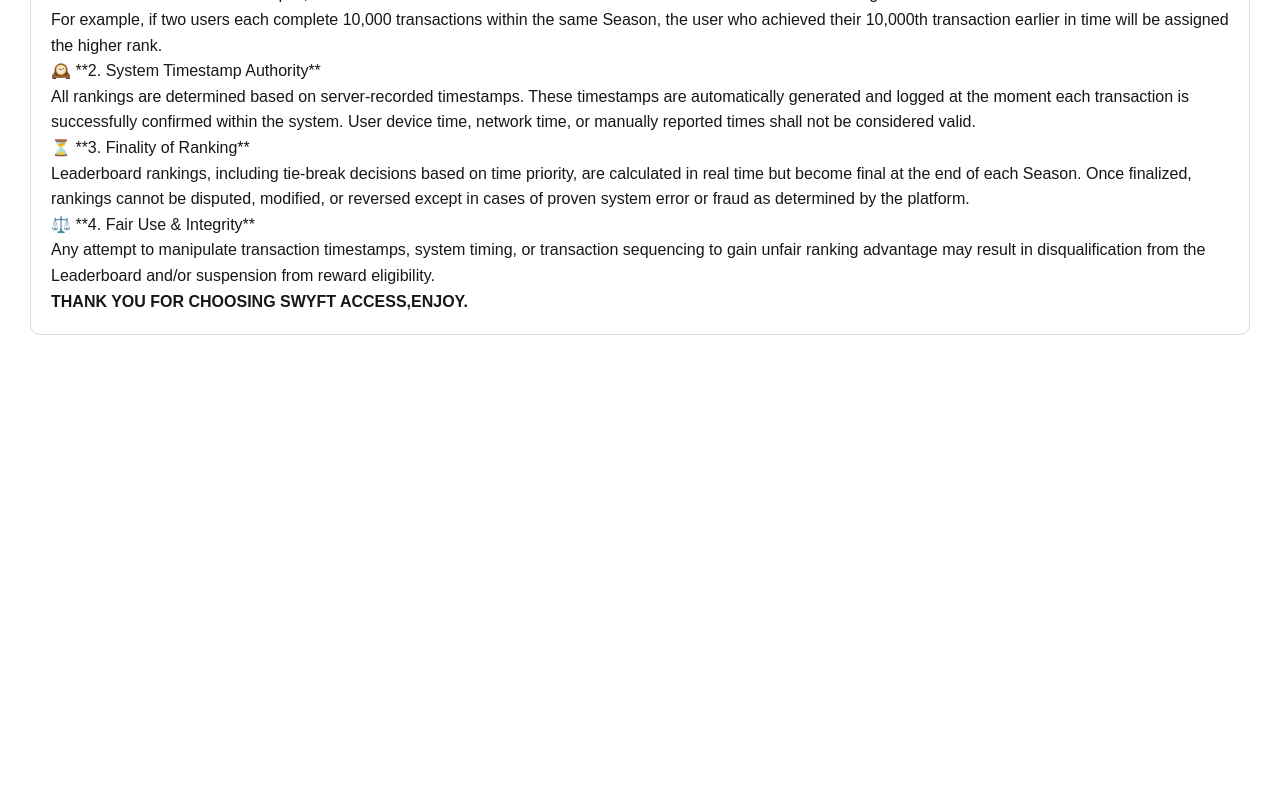
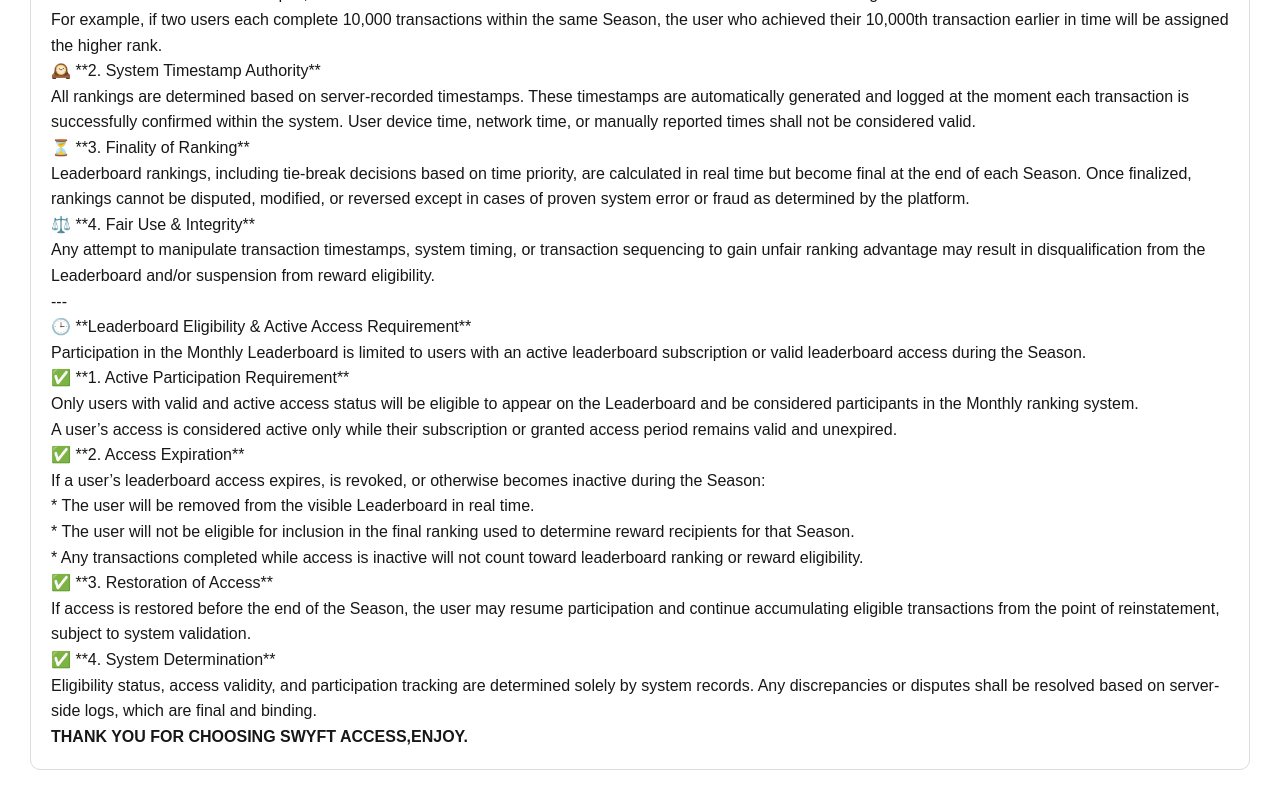
Before and after one commit to justastreamer01-ctrl/wallet-platform, a Next.js app: page /legal in a window 1280 px wide. Shown: the part 9658-10458 px from the top of the page. Before the commit the page ends 10023 px from the top, so only its background shows below. Built offline with nearby package versions, Linux system fonts and the light colour scheme.

Commit message:
update site

```diff
--- a/app/legal/page.tsx
+++ b/app/legal/page.tsx
@@ -746,6 +746,37 @@
 <p></p>
 Any attempt to manipulate transaction timestamps, system timing, or transaction sequencing to gain unfair ranking advantage may result in disqualification from the Leaderboard and/or suspension from reward eligibility.
 <p></p>
+<p>--- </p>
+<p></p>
+🕒 **Leaderboard Eligibility & Active Access Requirement**
+<p></p>
+Participation in the Monthly Leaderboard is limited to users with an active leaderboard subscription or valid leaderboard access during the Season.
+<p></p>
+✅ **1. Active Participation Requirement**
+<p></p>
+Only users with valid and active access status will be eligible to appear on the Leaderboard and be considered participants in the Monthly ranking system.
+<p></p>
+A user’s access is considered active only while their subscription or granted access period remains valid and unexpired.
+<p></p>
+✅ **2. Access Expiration**
+<p></p>
+If a user’s leaderboard access expires, is revoked, or otherwise becomes inactive during the Season:
+<p></p>
+* The user will be removed from the visible Leaderboard in real time.
+<p></p>
+* The user will not be eligible for inclusion in the final ranking used to determine reward recipients for that Season.
+<p></p>
+* Any transactions completed while access is inactive will not count toward leaderboard ranking or reward eligibility.
+<p></p>
+✅ **3. Restoration of Access**
+<p></p>
+If access is restored before the end of the Season, the user may resume participation and continue accumulating eligible transactions from the point of reinstatement, subject to system validation.
+<p></p>
+✅ **4. System Determination**
+<p></p>
+Eligibility status, access validity, and participation tracking are determined solely by system records. Any discrepancies or disputes shall be resolved based on server-side logs, which are final and binding.
+<p></p>
+<p></p>
 
 <b>THANK YOU FOR CHOOSING SWYFT ACCESS,ENJOY.</b>
 
--- a/app/referral/page.tsx
+++ b/app/referral/page.tsx
@@ -118,9 +118,9 @@
   try {
 
     await navigator.share({
-      title: 'Join using my referral link',
+      title: 'Swyft access',
       text:
-        'Sign up using my referral link and get started.',
+        'Sign up on Swyft access using my referral link.',
       url: referralLink,
     })
 
```
